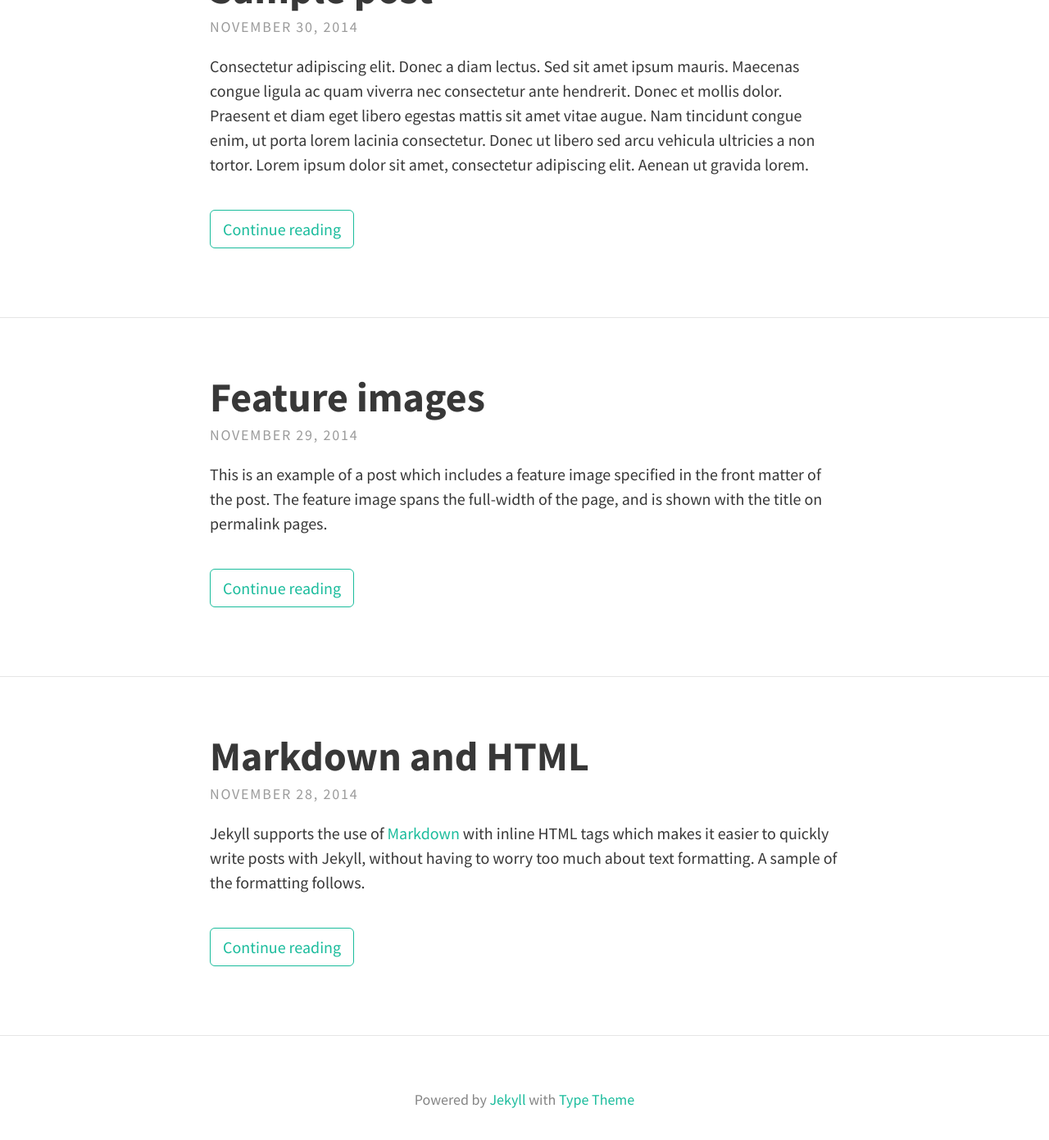
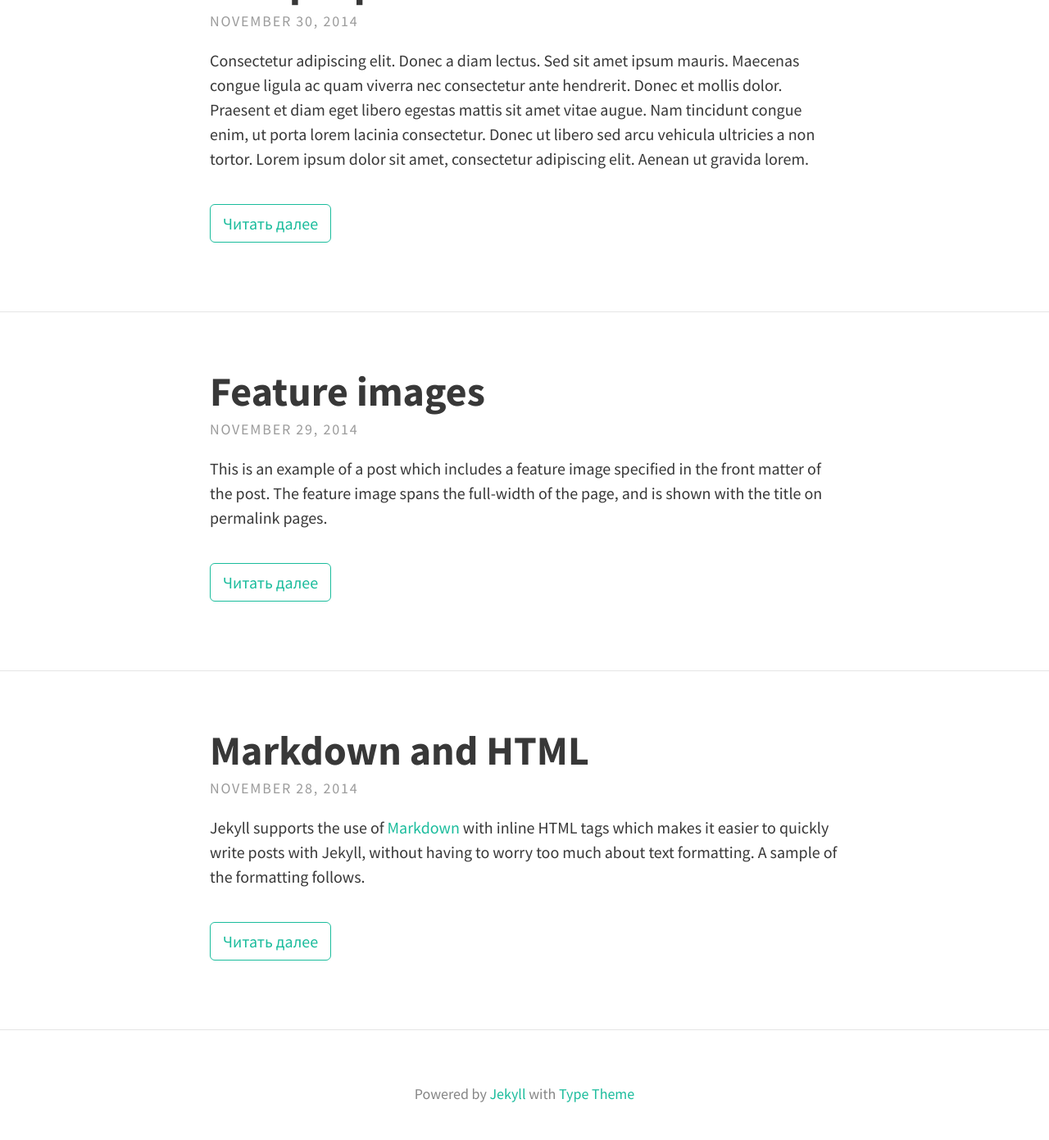
Before and after one commit to kxkb/kxkb.github.io, a Jekyll site: the page built from index.html, in a window 1280 px wide and 1400 px high, scrolled down 413 px. Shown: the top 1391 px of the window at 82% size. Built offline with Jekyll 4.4.1, drawn with Linux system fonts in a browser that asks for light colours; nearby versions of some CDN libraries; the list of posts is cut into pages by our own code.

Commit message:
Commit description

```diff
--- a/_config.yml
+++ b/_config.yml
@@ -6,7 +6,7 @@ url: "http://example.com" # the base hostname & protocol for your site
 theme_settings:
   # Meta
   title: Ошибка сервера
-  avatar: avatar.png
+  avatar: #avatar.png
   gravatar: # Email MD5 hash
   description: "A website with blog posts and pages" # used by search engines
 
@@ -53,7 +53,7 @@ theme_settings:
   str_email: "Email"
   str_next: "Next"
   str_prev: "Prev"
-  str_continue_reading: "Continue reading"
+  str_continue_reading: "Читать далее"
 
   # Colours, typography and padding
   # Open the "_sass > base" folder, and open "_variables.scss"
```
